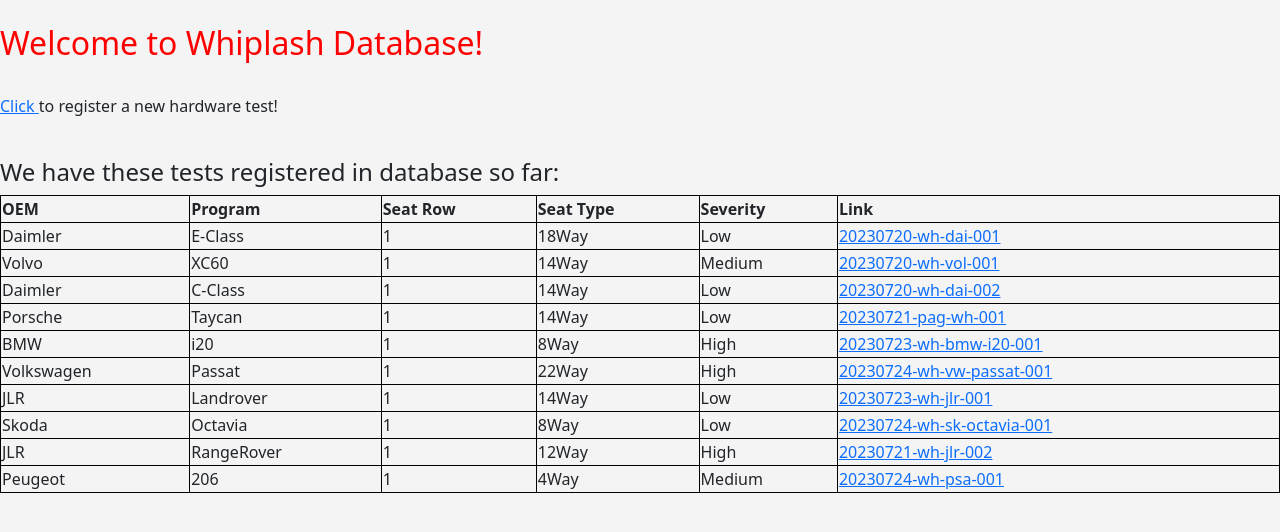
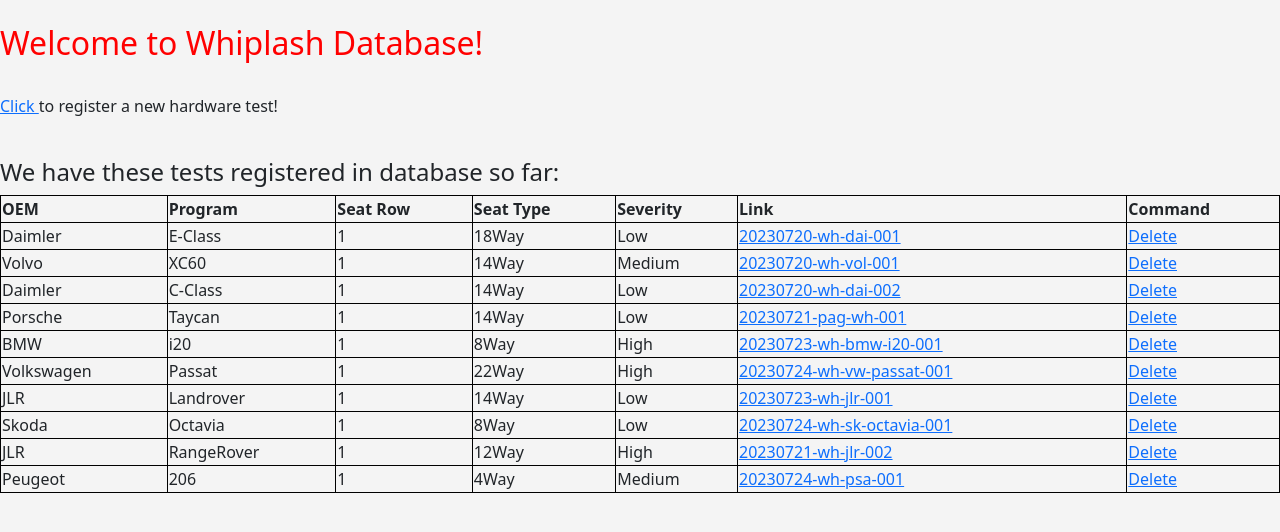
Before and after one commit to pvlasak/Whiplash_Test_Web_App, a Flask app: page /profile in a window 1280 px wide. Shown: the part 56-588 px from the top of the page. Run offline with Flask 3, Linux system fonts and the light colour scheme; a user stored in the database is signed in; data comes from the database, SQL or seed files in the repository; both versions use the stored data as it was after the commit.

Commit message:
Delete route function added. New columm added into the table showing all tests defined in profile.html

```diff
--- a/routes.py
+++ b/routes.py
@@ -95,6 +95,7 @@
 
 
 @app.route('/update/<int:id>', methods=['GET', 'POST'])
+@login_required
 def update(id):
     form = ResultForm()
     result_to_update = Result.query.get_or_404(id)
@@ -118,3 +119,25 @@
     else:
         return render_template("update.html", form=form, update_variable=result_to_update,
                                label_variable=test_data.label)
+
+
+@app.route('/delete_test/<int:id>', methods=['GET', 'POST'])
+@login_required
+def delete_test(id):
+    test_to_delete = Test.query.get_or_404(id)
+    try:
+        db.session.delete(test_to_delete)
+        db.session.commit()
+        flash("Test record deleted successfully!")
+        all_tests = Test.query.all()
+        samples = Sample.query.all()
+        pulses = Pulse.query.all()
+        return render_template('profile.html', template_tests=all_tests, template_samples=samples,
+                               template_pulses=pulses)
+    except:
+        flash("There was a problem deleting test record.")
+        all_tests = Test.query.all()
+        samples = Sample.query.all()
+        pulses = Pulse.query.all()
+        return render_template('profile.html', template_tests=all_tests, template_samples=samples,
+                               template_pulses=pulses)
--- a/templates/profile.html
+++ b/templates/profile.html
@@ -24,6 +24,7 @@
             <th>Seat Type</th>
             <th>Severity</th>
             <th>Link</th>
+            <th>Command</th>
         </tr>
         {% for test in template_tests %}
         <tr>
@@ -33,6 +34,7 @@
             <td>{{ template_samples[test.id-1].seat_type }} </td>
             <td>{{ template_pulses[test.pulse_id-1].severity }} </td>
             <td> <a href="{{ url_for('test', id=test.id) }}">{{ test.label}} </a> </td>
+            <td> <a href="{{ url_for('delete_test', id=test.id) }}"> Delete </a> </td>
         </tr>
         {% endfor %}
     </table>
```
Also changed, not shown: instance/whiplash_database.db.
